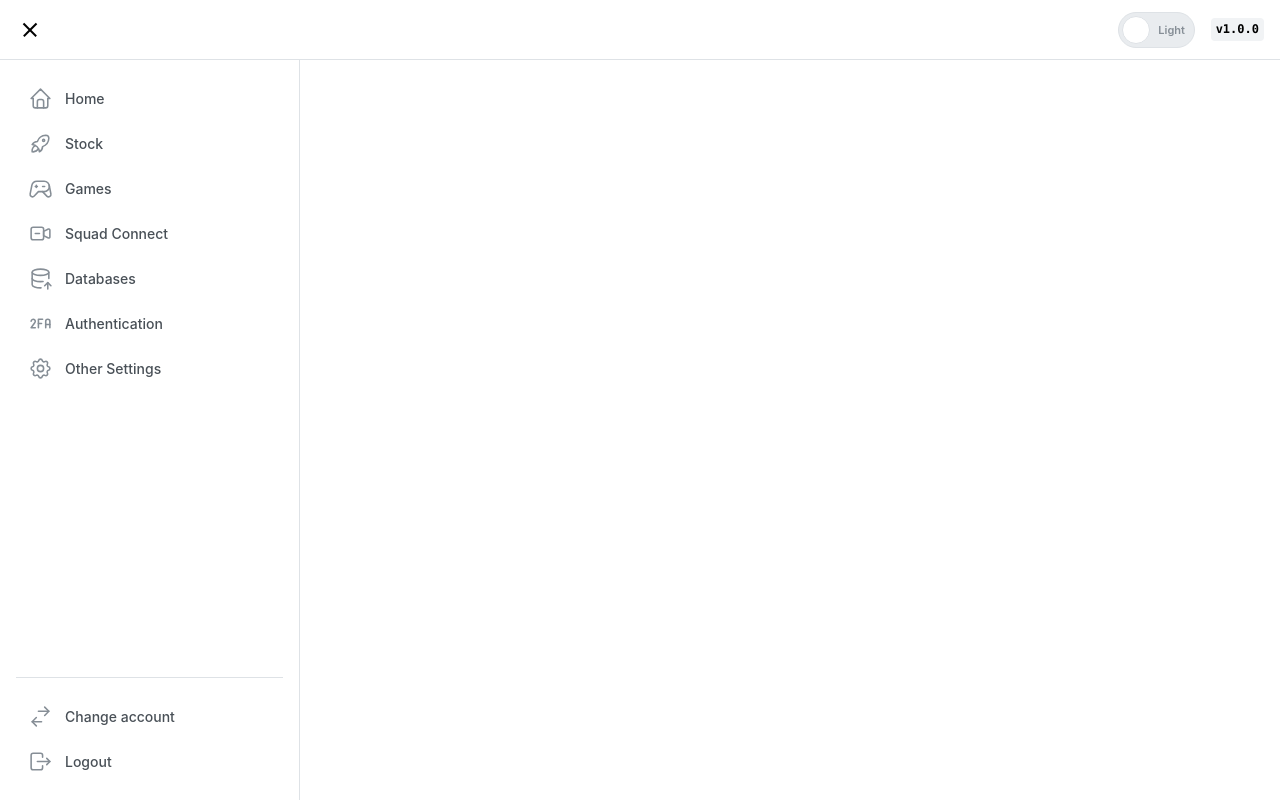
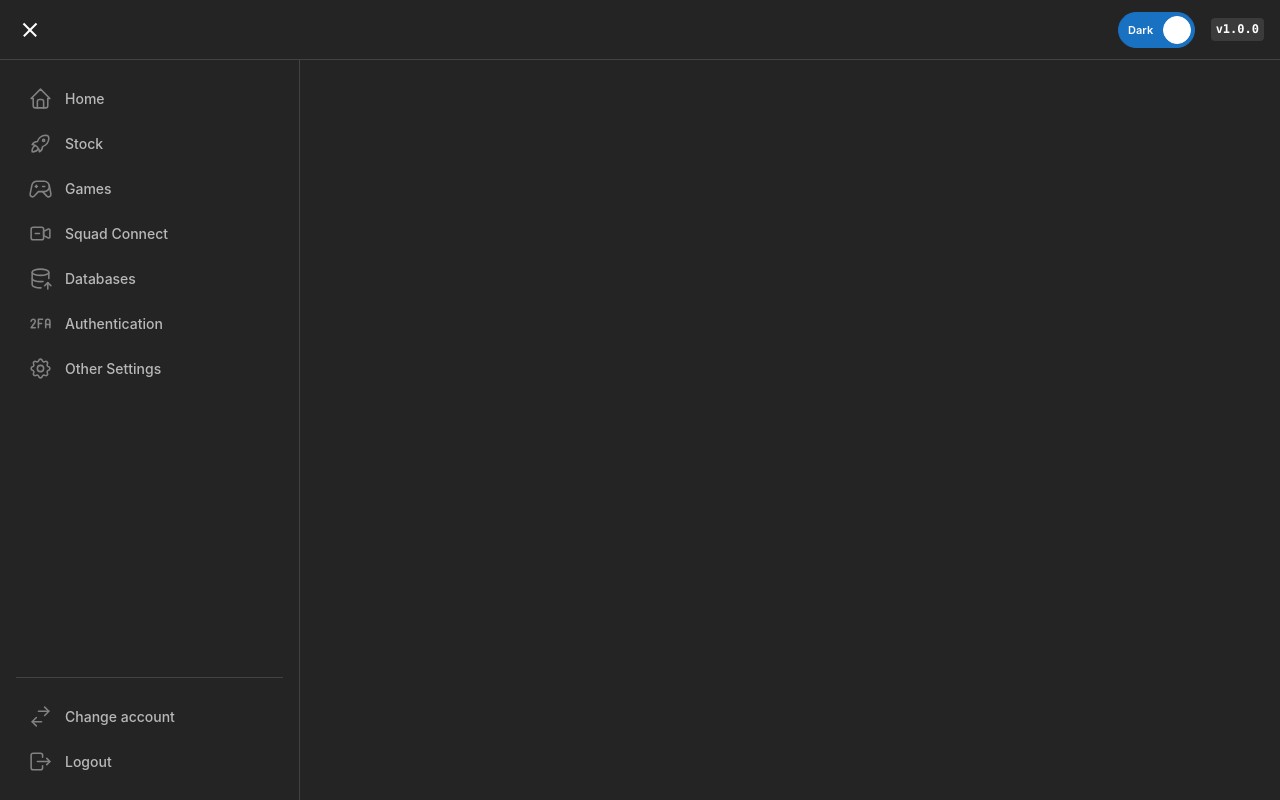
Before and after one commit to jasonc94/react-frontend, a React (Vite) app: page /webrtc in a window 1280 px wide. Built offline with nearby package versions, Linux system fonts and the light colour scheme; no server answers.

Commit message:
default to dark theme

```diff
--- a/src/app/components/app-main-shell/app-main-shell.tsx
+++ b/src/app/components/app-main-shell/app-main-shell.tsx
@@ -11,10 +11,16 @@ import { useDisclosure } from '@mantine/hooks';
 import SideNav from '../side-nav/side-nav';
 import AppRouting from '../app-routing/app-routing';
 import classes from './app-main-shell.module.scss';
+import { useEffect } from 'react';
 
 export function AppMainShell() {
   const [mobileOpened, { toggle: toggleMobile }] = useDisclosure();
   const [desktopOpened, { toggle: toggleDesktop }] = useDisclosure(true);
+
+  // default to dark
+  useEffect(() => {
+    setColorScheme('dark');
+  }, []);
 
   // -> colorScheme is 'auto' | 'light' | 'dark'
   const { setColorScheme } = useMantineColorScheme();
```
